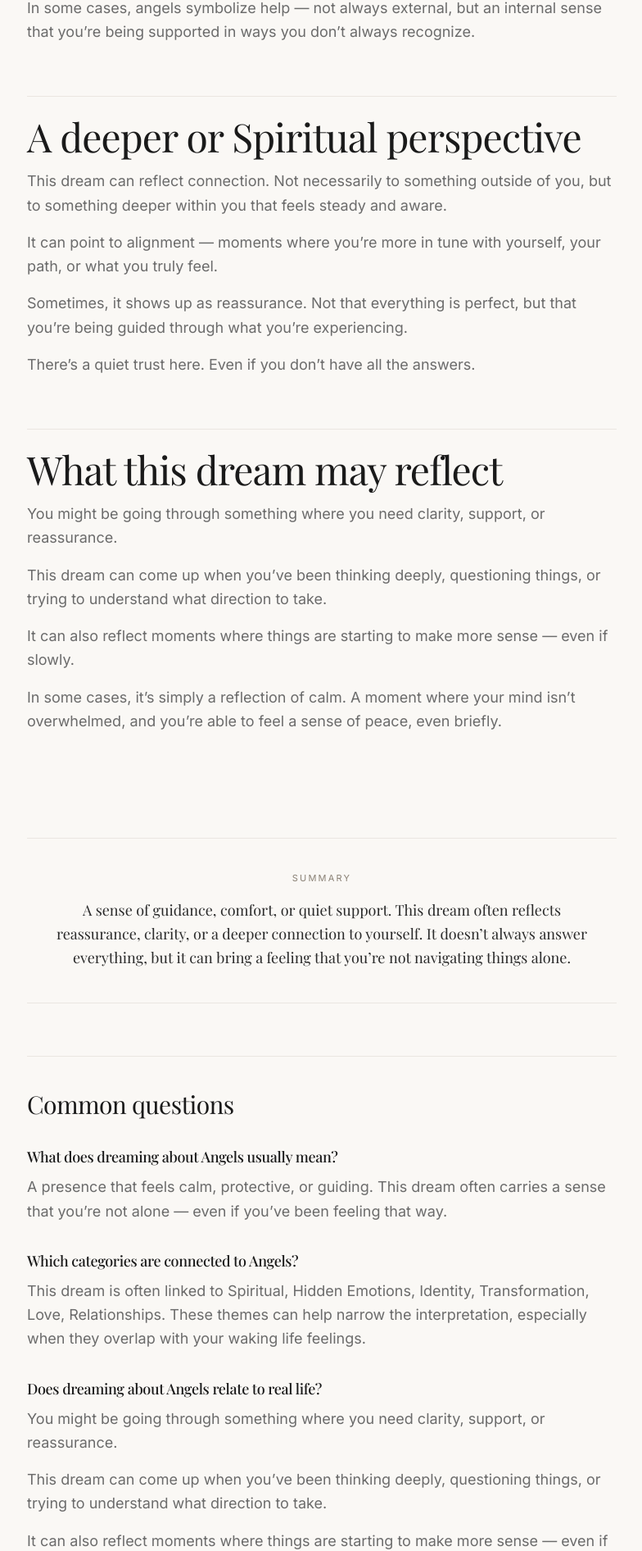
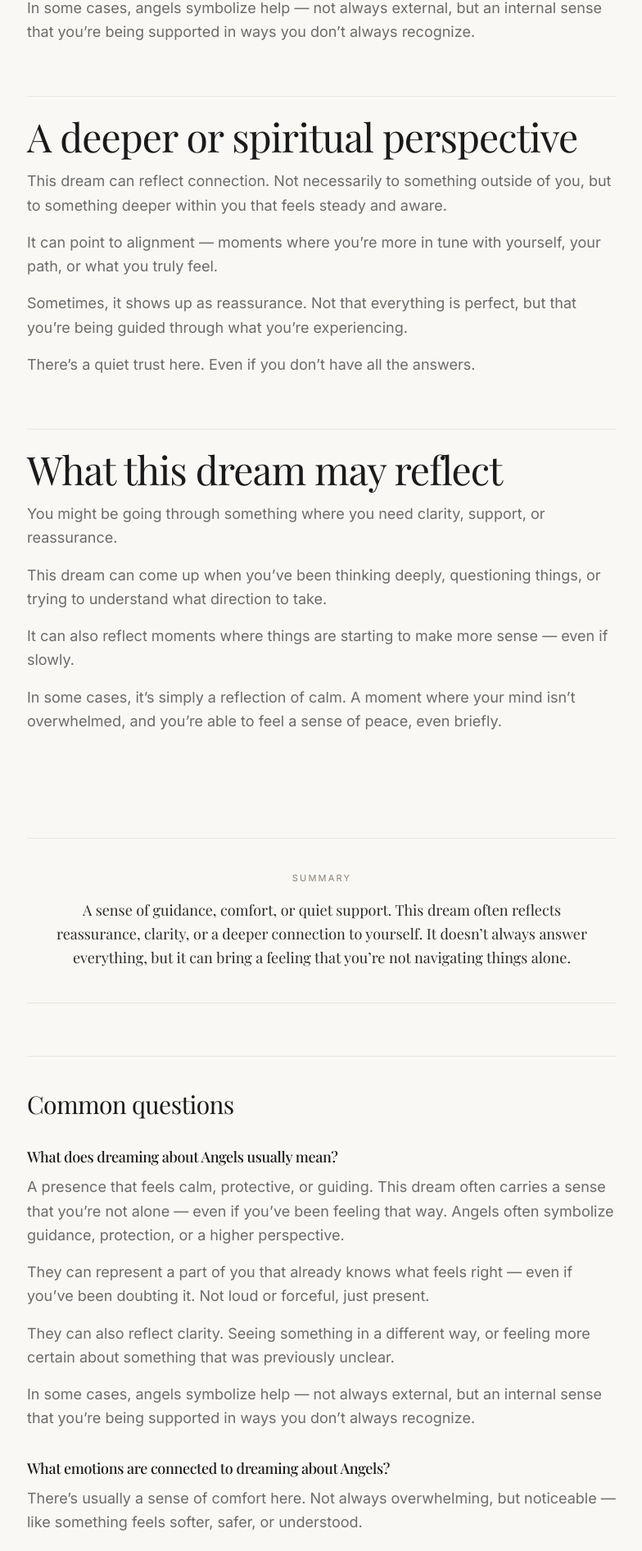
Before and after one commit to dreamscriptures-Moon/Dreamscriptures_, a Next.js app: page /dreams/angels in a window 1280 px wide. Shown: the part 1893-3785 px from the top of the page at 82% size, without its empty margins (247-1031 px from the left). Built offline with nearby package versions, Linux system fonts and the light colour scheme; a web font is replaced by a local one.

Commit message:
fix(seo): add fallback logic for dream sections and enhance FAQ content

```diff
--- a/app/dreams/[slug]/page.js
+++ b/app/dreams/[slug]/page.js
@@ -140,29 +140,31 @@ export default async function DreamPage({ params }) {
           )
           .slice(0, 4);
 
- const insightSections = [
+const insightSections = [
   {
     id: "emotional-meaning",
     title: "How this dream might feel emotionally",
-    body: dream.emotional,
+    body: dream.emotional || dream.description,
   },
   {
     id: "symbolic-meaning",
     title: "What this dream could be reflecting",
-    body: dream.symbolic,
+    body: dream.symbolic || dream.description,
   },
   {
     id: "spiritual-meaning",
-    title: "A deeper or Spiritual perspective",
-    body: dream.spiritual,
+    title: "A deeper or spiritual perspective",
+    body: dream.spiritual || dream.symbolic || dream.description,
   },
   {
     id: "real-life-meaning",
     title: "What this dream may reflect",
-    body: dream.wakingLife,
+    body: dream.wakingLife || dream.emotional || dream.description,
   },
 ].filter((section) => section.body);
-
+const summaryText =
+  dream.summary ||
+  `${dream.title} often reflects emotional, symbolic, or personal changes connected to your current life situation.`;
   const dreamTitle = dream.title || dream.slug.replace(/-/g, " ");
   const breadcrumbSchema = {
   "@context": "https://schema.org",
@@ -199,34 +201,30 @@ export default async function DreamPage({ params }) {
     };
   });
 
- const faqItems = [
+const faqItems = [
   {
     question: `What does dreaming about ${dreamTitle} usually mean?`,
-    answer:
-      dream.description ||
-      `Dreams about ${dreamTitle} are usually shaped by your emotions, symbols, and current life context.`,
+    answer: `${dream.description} ${dream.symbolic || ""}`,
   },
   {
-    question: `Which categories are connected to ${dreamTitle}?`,
-    answer:
-      dream.categories?.length > 0
-        ? `This dream is often linked to ${dream.categories.join(", ")}. These themes can help narrow the interpretation, especially when they overlap with your waking life feelings.`
-        : `This dream has no category labels attached, so the clearest meaning comes from its emotions and symbols.`,
+    question: `What emotions are connected to dreaming about ${dreamTitle}?`,
+    answer: dream.emotional || dream.description,
+  },
+  {
+    question: `What does ${dreamTitle} symbolize spiritually or psychologically?`,
+    answer: `${dream.spiritual || ""} ${dream.symbolic || ""}`.trim(),
   },
   {
     question: `Does dreaming about ${dreamTitle} relate to real life?`,
-    answer:
-      dream.wakingLife ||
-      dream.emotional ||
-      `It can reflect both emotions and waking-life experiences. Dreams often blend the two.`,
+    answer: dream.wakingLife || dream.emotional || dream.description,
   },
   {
-    question: `What does it mean if I keep dreaming about ${dreamTitle}?`,
-    answer: `Repeated dreams about ${dreamTitle} may point to a pattern, feeling, or situation that has not been fully resolved yet.`,
+    question: `Why do I keep dreaming about ${dreamTitle}?`,
+    answer: `Repeated dreams about ${dreamTitle} often point to unresolved emotions, ongoing stress, or a situation in your life that needs attention or change.`,
   },
   {
     question: `Is dreaming about ${dreamTitle} a bad sign?`,
-    answer: `Not necessarily. Intense dreams often reflect stress, fears, healing, or personal change rather than literal danger.`,
+    answer: `Not necessarily. Dreams like this usually reflect internal experiences such as stress, growth, fear, or transformation rather than predicting negative events.`,
   },
 ];
 
```
